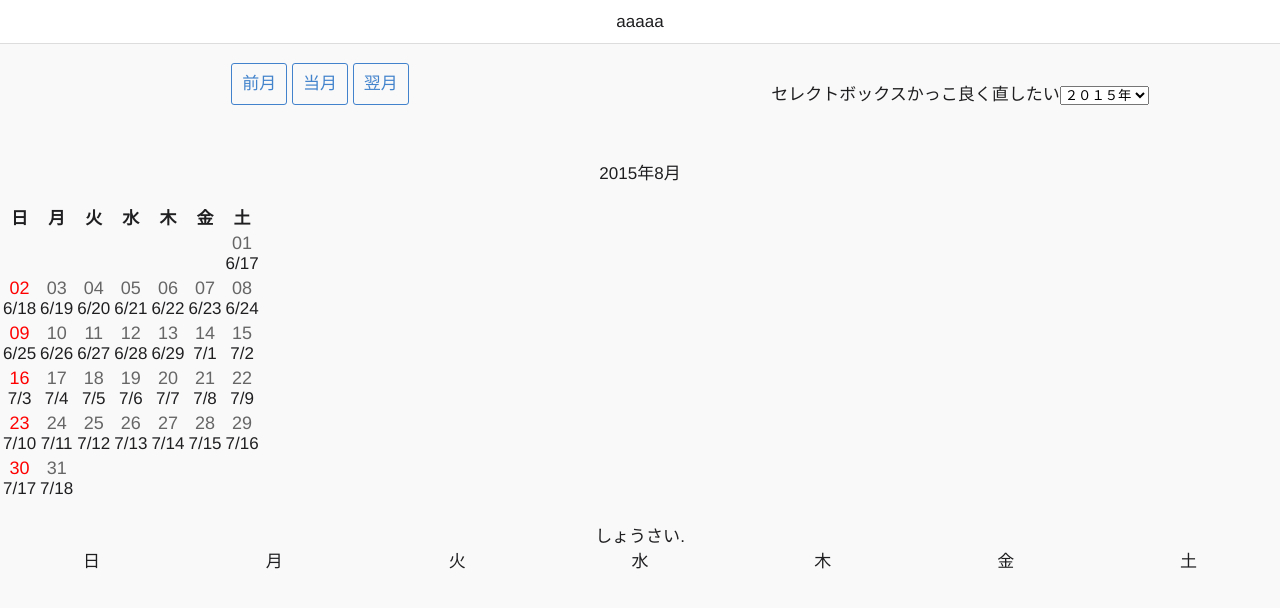
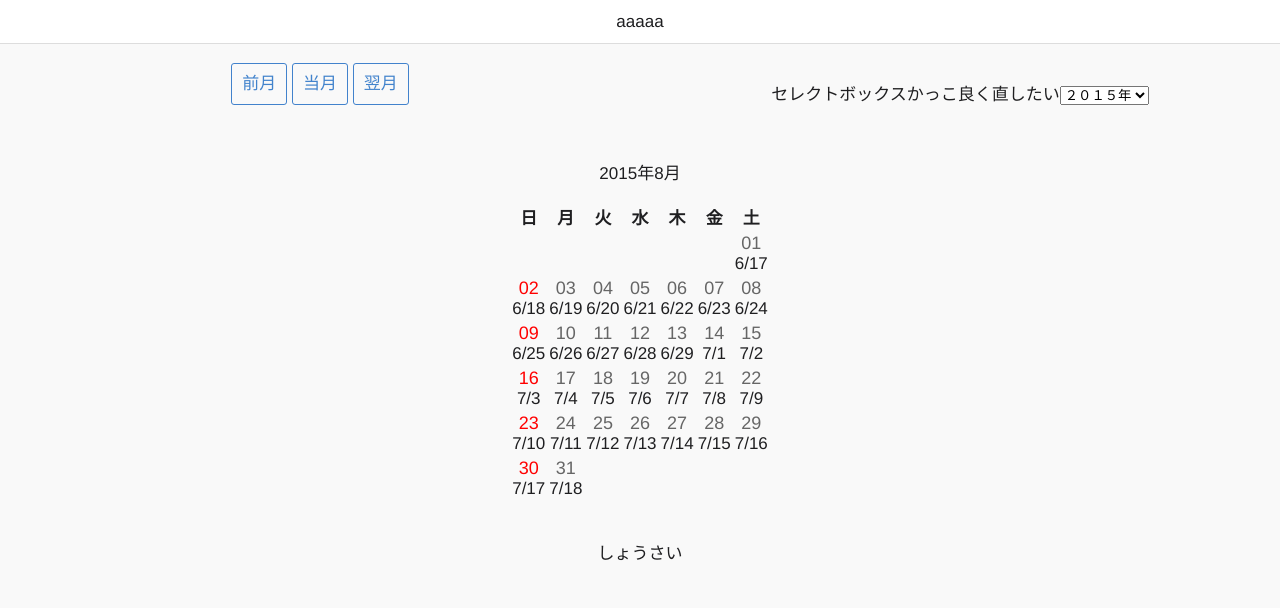
Before and after one commit to momosangakomeda/momosangakomeda.github.io, a plain HTML site: page onsen_calendar2.html in a window 1280 px wide. Drawn offline with Linux system fonts and the light colour scheme.

Commit message:
trans cal center

```diff
--- a/onsen_calendar2.html
+++ b/onsen_calendar2.html
@@ -41,10 +41,10 @@
 
       startDay=date.getDay();
       html1 = "";
-      html1 = html1 + '<div class="container">'
       html1 = html1 +'<input type="hidden" id="year" name="year" value='+year+'>'
       html1 = html1 +'<input type="hidden" id ="month" name="month" value='+month+'>'
       html1 = html1 + '<p>' + year + '年' + month + '月</p>';
+      html1 = html1 + "<div align='center'>"
       html1 = html1 + "<table class='table table-bordered calendar month" + month + "'>";
       html1 = html1 + "<tr><th>" + days[0] + "</th>";
       for(i=1; i < 7; i++) {
@@ -109,7 +109,7 @@
         }
       }
       html1 = html1 + "</table>";
-      html1= html1+"<div>";
+      html1 = html1 + "</div>"
       return html1;
     }
 
@@ -193,6 +193,15 @@
  });
 </script>
 <body>
+
+<style type="text/css">
+#container{
+  width: 200px;
+  margin: 0 auto;
+}
+
+</style>
+
   <ons-navigator title="Navigator" var="myNavigator">
     <ons-page>
     <!--  <ons-button onclick="myNavigator.pushPage('page2.html')">Next Page</ons-button>
@@ -221,22 +230,13 @@
          </ons-row>
          <br>
          <div class="center">
-	   <span id = "tag">かれんだ</span>
+           <p><span id = "tag">かれんだ</span></p>
          </div>
          <br>
          <ons-row>
            <ons-col>
-	     <span id = "detail">しょうさい</span>.
+             <span id = "detail">しょうさい</span>
            </ons-col>
-	 </ons-row>
-	 <ons-row>
-	   <ons-col>日</ons-col>
-	   <ons-col>月</ons-col>
-	   <ons-col>火</ons-col>
-	   <ons-col>水</ons-col>
-	   <ons-col>木</ons-col>
-	   <ons-col>金</ons-col>
-	   <ons-col>土</ons-col>
          </ons-row>
        </div>
      </ons-page>
```
Lines whose indentation alone changed are shown as unchanged.
